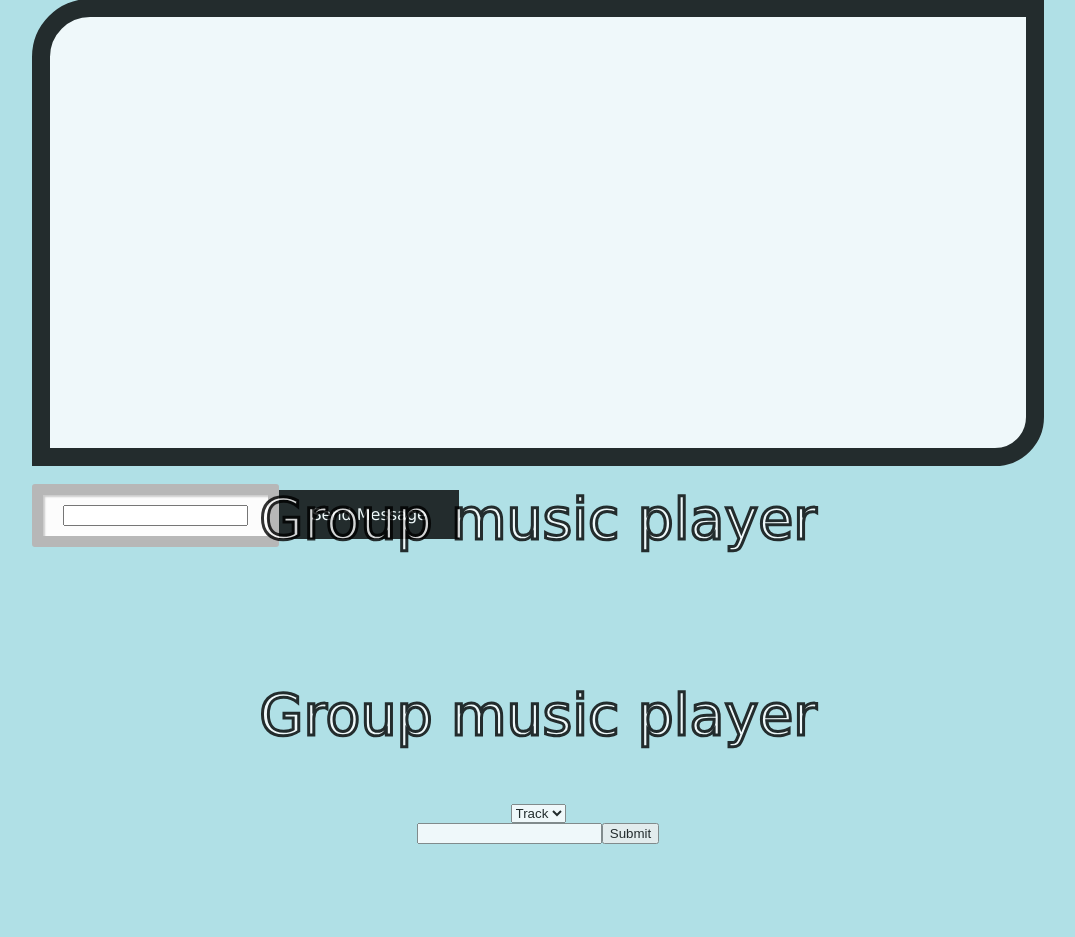
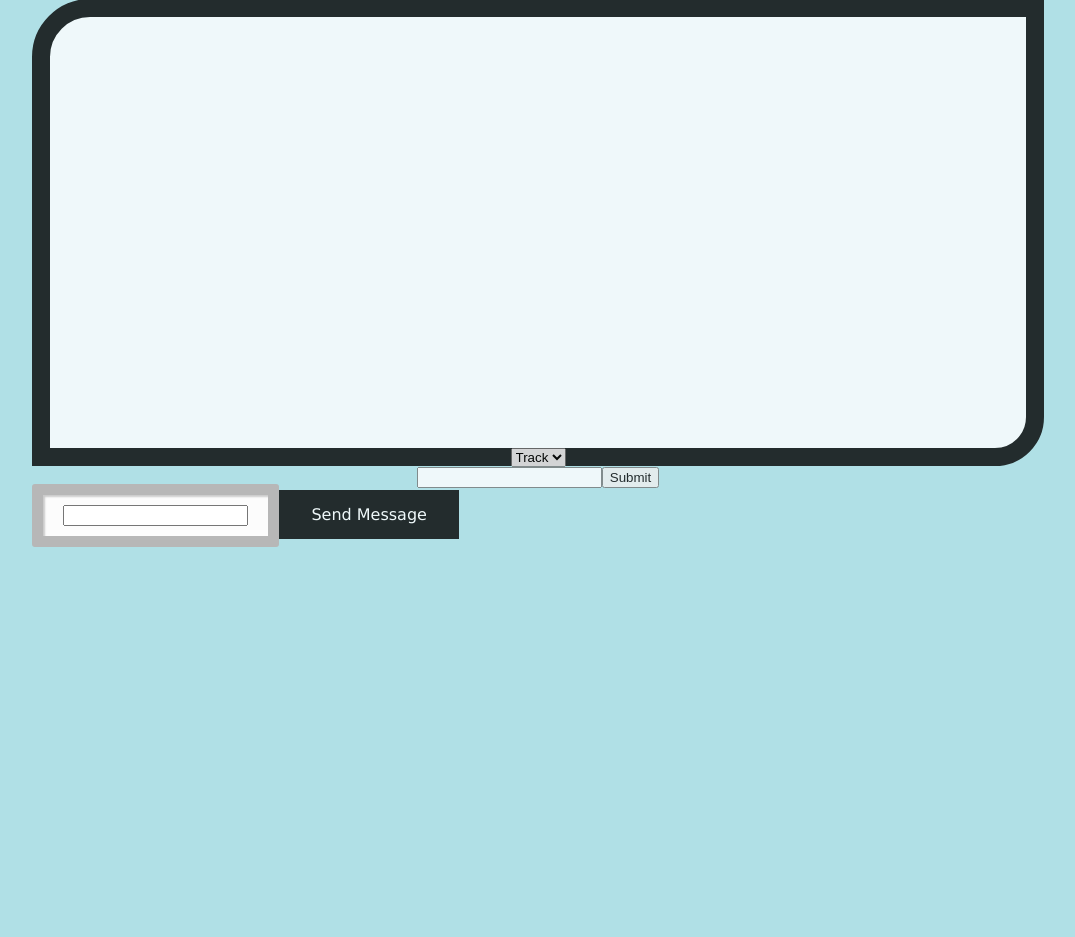
Before and after one commit to honoriovega/cst205-proj2, a Python web app: template templates/index.html in a window 1280 px wide. Shown: the part 74-1011 px from the top of the page, without its empty margins (102-1177 px from the left). After the commit the page ends 621 px from the top, so only its background shows below. Run offline with Jinja, Linux system fonts and the light colour scheme; the template is opened without the code that fills it, so the values that code supplies are empty; some libraries are stand-ins or nearby versions.

Commit message:
making spotify ui changes

```diff
--- a/scripts/Content.js
+++ b/scripts/Content.js
@@ -122,8 +122,9 @@ data-auto-logout-link="true">
                 </div>
                 <Chatroom messages={this.state.messages}/>
                 </div>
+
                   <div className = "spotifyContainer">
-                   <h4> Group music player </h4>
+                  <h4> Group music player </h4>
                 <Sound/>
            </div>
            </div>
--- a/static/style.css
+++ b/static/style.css
@@ -90,3 +90,11 @@ img {
     right: 198;
     visibility:hidden
 }
+#Spotifyframe , h4 {
+    height:330px;
+    width:302px;
+    position: absolute;
+    top:220;
+    right: 198;
+    visibility:hidden
+}
```
